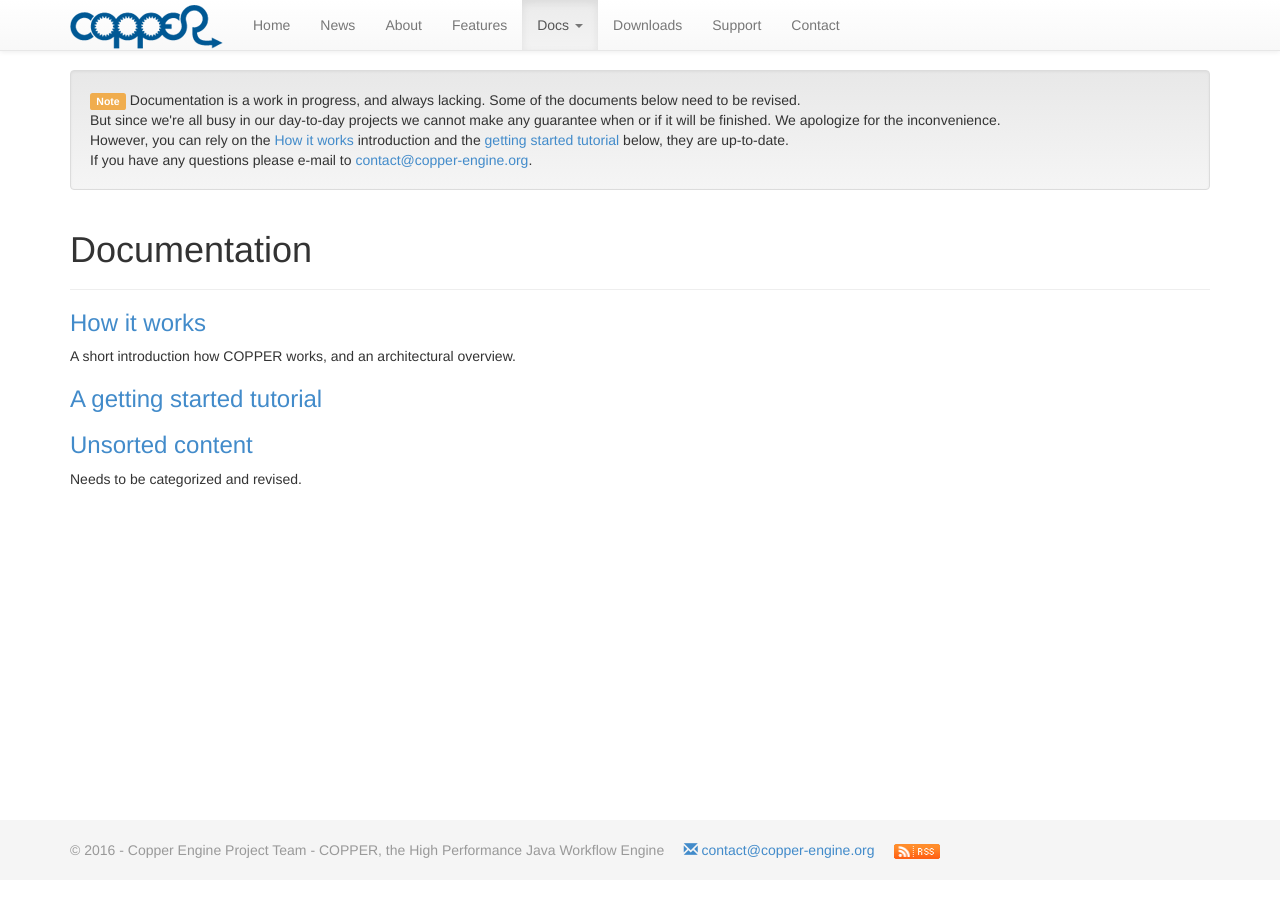
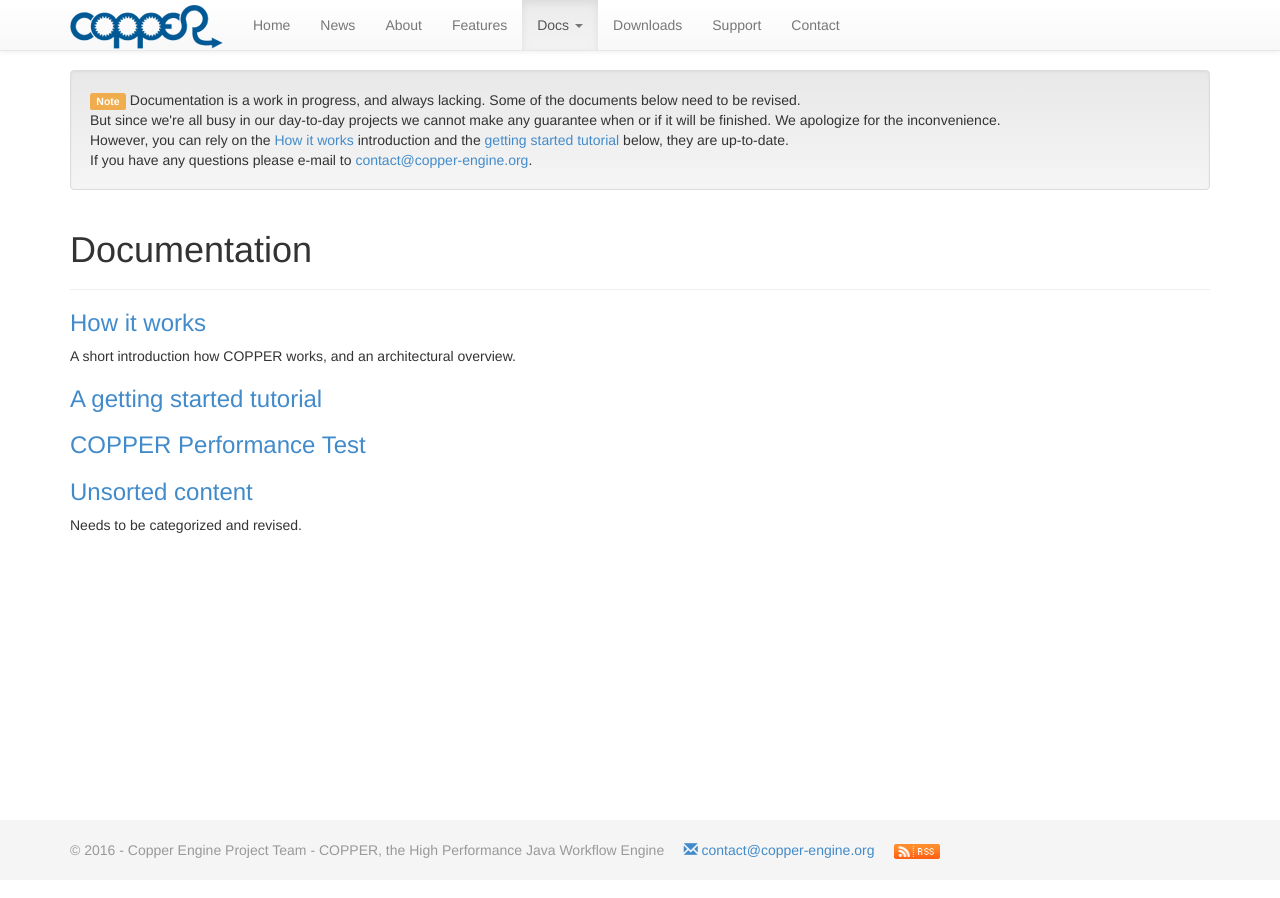
Before and after one commit to copper-engine/copper-engine.github.io, a Jekyll site: the page built from docs/index.html, in a window 1280 px wide. Built offline with Jekyll 4.4.1, drawn with Linux system fonts in a browser that asks for light colours; nearby versions of some CDN libraries.

Commit message:
pef test

```diff
--- a/docs/index.html
+++ b/docs/index.html
@@ -21,6 +21,8 @@
 
         <h3><a href="getting-started">A getting started tutorial</a></h3>
 
+        <h3><a href="performance">COPPER Performance Test</a></h3>
+
         <h3><a href="unsorted">Unsorted content</a></h3>
 
         <p>Needs to be categorized and revised.</p>
```
